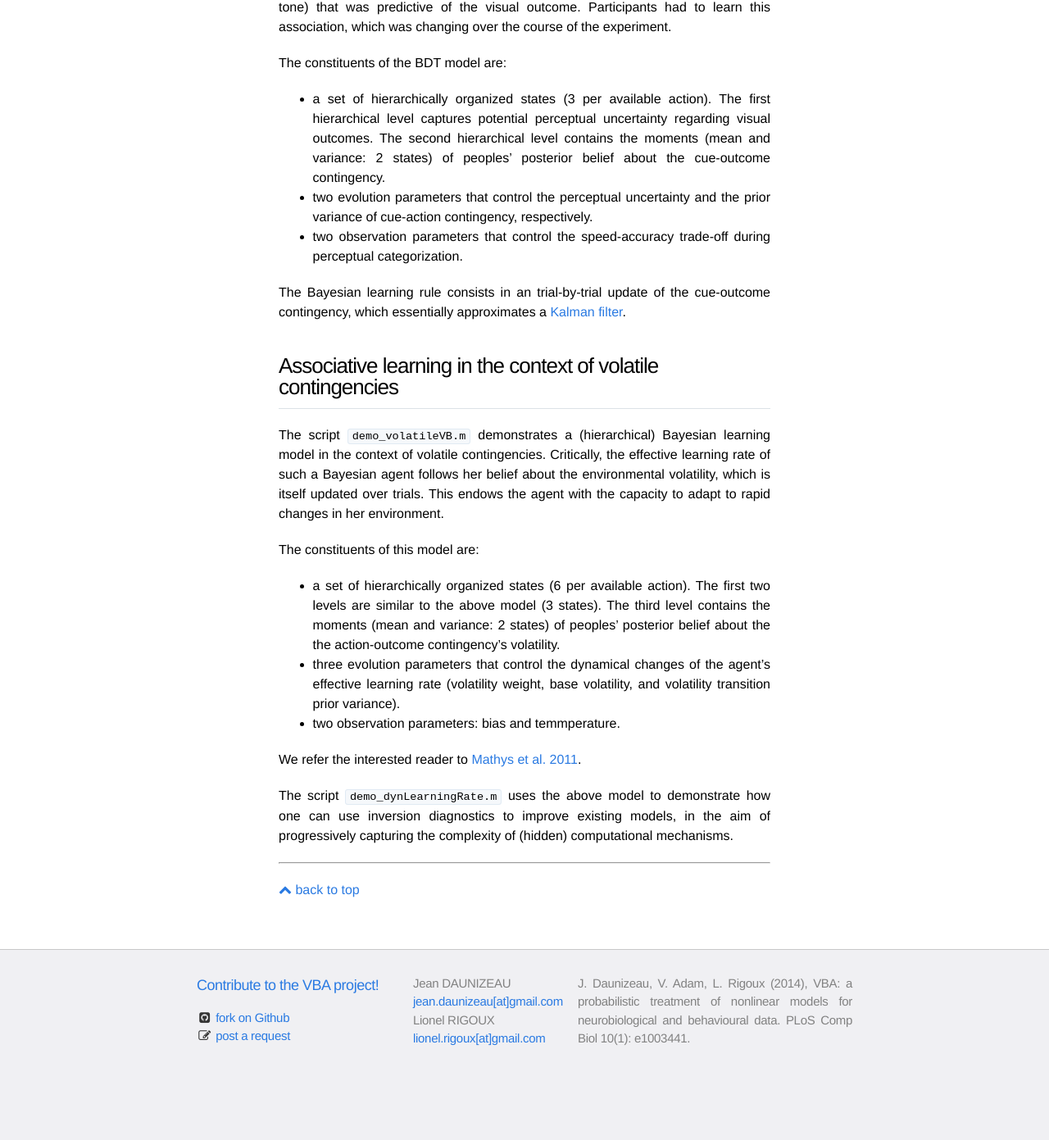
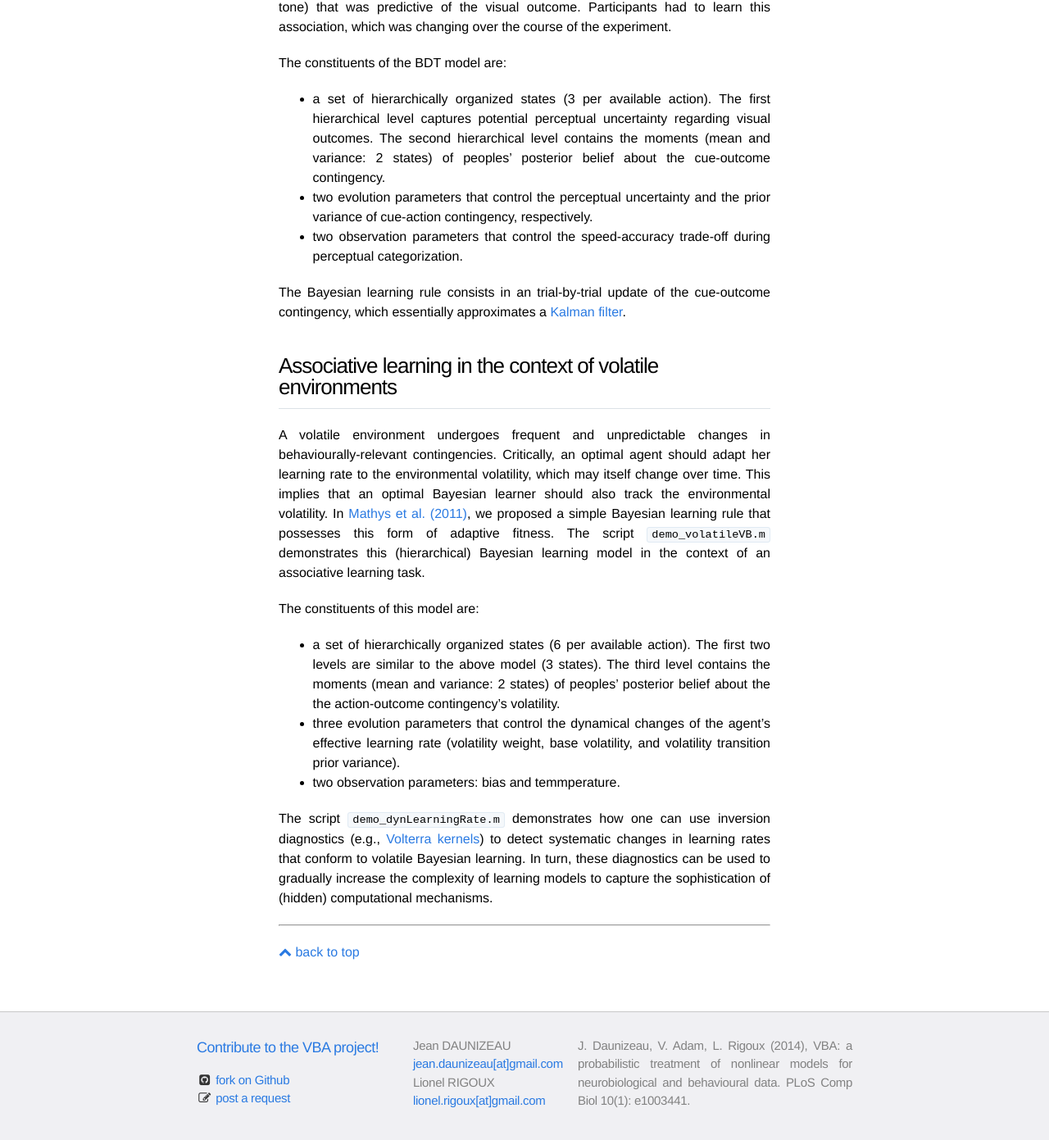
Before and after one commit to MBB-team/VBA-toolbox, a Jekyll site: the page built from _wiki/bayesian-learning.md, in a window 1280 px wide and 1400 px high, scrolled down 1236 px. Shown: the top 1391 px of the window at 82% size. Built offline with Jekyll 4.4.1, drawn with Linux system fonts in a browser that asks for light colours; nearby versions of some CDN libraries; before the commit the page ends 2560 px from its top, so only the background shows below that; some of the changed text lies outside the part shown.

Commit message:
Update bayesian-learning.md

```diff
--- a/_wiki/bayesian-learning.md
+++ b/_wiki/bayesian-learning.md
@@ -26,9 +26,11 @@ The constituents of the BDT model are:
 The Bayesian learning rule consists in an trial-by-trial update of the cue-outcome contingency, which essentially approximates a [Kalman filter](https://en.wikipedia.org/wiki/Kalman_filter).
 
 
-## Associative learning in the context of volatile contingencies
+## Associative learning in the context of volatile environments
 
-The script `demo_volatileVB.m` demonstrates a (hierarchical) Bayesian learning model in the context of volatile contingencies. Critically, the effective learning rate of such a Bayesian agent follows her belief about the environmental volatility, which is itself updated over trials. This endows the agent with the capacity to adapt to rapid changes in her environment.
+
+
+A volatile environment undergoes frequent and unpredictable changes in behaviourally-relevant contingencies. Critically, an optimal agent should adapt her learning rate to the environmental volatility, which may itself change over time. This implies that an optimal Bayesian learner should also track the environmental volatility. In [Mathys et al. (2011)](http://www.frontiersin.org/human_neuroscience/10.3389/fnhum.2011.00039/abstract), we proposed a simple Bayesian learning rule that possesses this form of adaptive fitness. The script `demo_volatileVB.m` demonstrates this (hierarchical) Bayesian learning model in the context of an associative learning task.
 
 The constituents of this model are:
 
@@ -36,6 +38,5 @@ The constituents of this model are:
 - three evolution parameters that control the dynamical changes of the agent's effective learning rate (volatility weight, base volatility, and volatility transition prior variance).
 - two observation parameters: bias and temmperature.
 
-We refer the interested reader to [Mathys et al. 2011](http://www.frontiersin.org/human_neuroscience/10.3389/fnhum.2011.00039/abstract).
 
-The script `demo_dynLearningRate.m` uses the above model to demonstrate how one can use inversion diagnostics to improve existing models, in the aim of progressively capturing the complexity of (hidden) computational mechanisms.
+The script `demo_dynLearningRate.m` demonstrates how one can use inversion diagnostics (e.g., [Volterra kernels]({{ site.baseurl }}/wiki/Volterra-decomposition.md)) to detect systematic changes in learning rates that conform to volatile Bayesian learning. In turn, these diagnostics can be used to gradually increase the complexity of learning models to capture the sophistication of (hidden) computational mechanisms.
```
